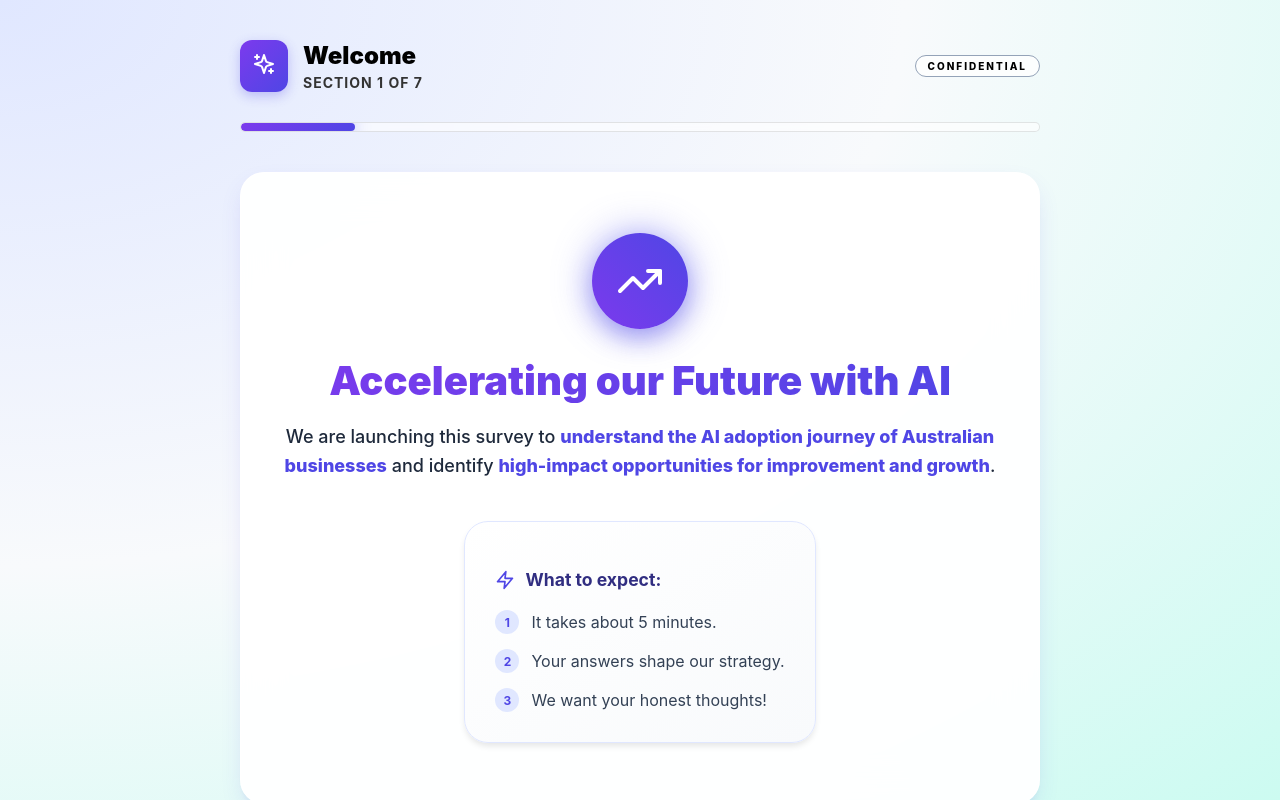
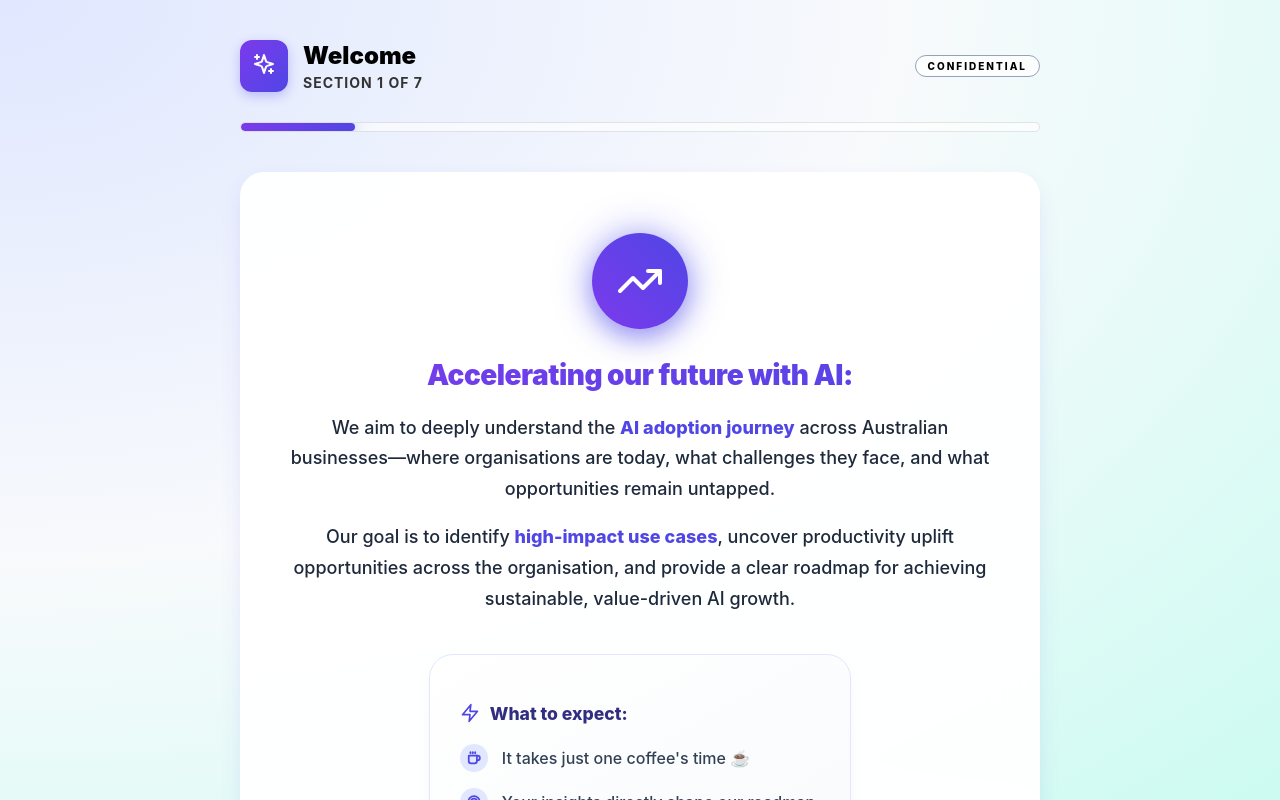
Before and after one commit to alphaseal/ai-maturity-survey, a React (Create React App) app: page / in a window 1280 px wide. Shown: the top 800 px of the page. Built offline with nearby package versions, Linux system fonts and the light colour scheme.

Commit message:
Update survey with refined questions and better UI

```diff
--- a/src/App.js
+++ b/src/App.js
@@ -14,7 +14,8 @@ import {
   AlertCircle,
   TrendingUp,
   Zap,
-  Loader2
+  Loader2,
+  Coffee
 } from 'lucide-react';
 
 // --- CONFIGURATION ---
@@ -371,21 +372,21 @@ function App() {
 
   const submitToGoogleSheets = async (data) => {
     setIsSubmitting(true);
-    try {
     const flatData = flattenData(data);
-      await fetch(GOOGLE_SCRIPT_URL, {
+
+    // Fire and forget (Optimistic UI update)
+    fetch(GOOGLE_SCRIPT_URL, {
       method: "POST",
       mode: "no-cors",
       headers: { "Content-Type": "application/json" },
       body: JSON.stringify(flatData),
-      });
+    }).catch(err => console.error("Bg Error:", err));
+
+    // Fast feedback: Show "Submitting..." for 800ms then show success
+    setTimeout(() => {
+      setIsSubmitting(false);
       setIsSubmitted(true);
-    } catch (error) {
-      console.error("Error submitting:", error);
-      alert("There was an error submitting your survey. Please try again.");
-    } finally {
-      setIsSubmitting(false);
-    }
+    }, 800);
   };
 
   const handleNext = () => {
@@ -411,36 +412,47 @@ function App() {
       title: "Welcome",
       content: (
         <div className="welcome-hero">
-          <div style={{ position: 'relative', width: '96px', height: '96px', margin: '0 auto 30px' }}>
-            <div style={{ position: 'absolute', inset: 0, background: '#6366f1', borderRadius: '50%', filter: 'blur(20px)', opacity: 0.5 }}></div>
-            <div style={{ position: 'relative', width: '100%', height: '100%', background: 'linear-gradient(to top right, #7c3aed, #4f46e5)', borderRadius: '50%', display: 'flex', alignItems: 'center', justifyContent: 'center', boxShadow: '0 10px 25px rgba(79, 70, 229, 0.4)' }}>
+          {/* Animated Icon Circle */}
+          <div className="hero-icon-container">
+            <div className="hero-icon-bg"></div>
+            <div className="hero-icon-wrapper">
               <TrendingUp size={48} color="white" />
             </div>
           </div>
 
+          {/* Main Title */}
           <h2 className="hero-title">
-            Accelerating our Future with AI
+            Accelerating our future with AI:
           </h2>
 
-          <p className="hero-desc">
-            We are launching this survey to <span className="highlight">understand the AI adoption journey of Australian businesses</span> and identify <span className="highlight">high-impact opportunities for improvement and growth</span>.
+          {/* Expanded & Improved Intro Text */}
+          <div className="hero-desc">
+            <p>
+              We aim to deeply understand the <span className="highlight">AI adoption journey</span> across Australian businesses—where organisations are today, what challenges they face, and what opportunities remain untapped.
             </p>
+            <p style={{ marginTop: '16px' }}>
+              Our goal is to identify <span className="highlight">high-impact use cases</span>, uncover productivity uplift opportunities across the organisation, and provide a clear roadmap for achieving sustainable, value-driven AI growth.
+            </p>
+          </div>
 
-          <div style={{ background: 'linear-gradient(to bottom right, #ffffff, #f8fafc)', padding: '30px', borderRadius: '24px', border: '1px solid #e0e7ff', display: 'inline-block', textAlign: 'left', maxWidth: '500px', boxShadow: '0 4px 6px -1px rgba(0, 0, 0, 0.1)' }}>
-            <h3 style={{ fontSize: '1.1rem', fontWeight: 'bold', color: '#312e81', marginBottom: '20px', display: 'flex', alignItems: 'center', gap: '10px' }}>
+          {/* Polished "What to expect" Box */}
+          <div className="expectations-card">
+            <h3 className="expectations-title">
               <Zap size={20} color="#4f46e5" /> What to expect:
             </h3>
-            <ul style={{ listStyle: 'none', padding: 0, margin: 0, display: 'flex', flexDirection: 'column', gap: '15px', color: '#334155' }}>
-              {[
-                "It takes about 5 minutes.",
-                "Your answers shape our strategy.",
-                "We want your honest thoughts!"
-              ].map((text, i) => (
-                <li key={i} style={{ display: 'flex', alignItems: 'center', gap: '12px' }}>
-                  <div style={{ width: '24px', height: '24px', borderRadius: '50%', background: '#e0e7ff', color: '#4f46e5', fontSize: '12px', fontWeight: 'bold', display: 'flex', alignItems: 'center', justifyContent: 'center', flexShrink: 0 }}>{i+1}</div>
-                  {text}
+            <ul className="expectations-list">
+              <li className="expectations-item">
+                <div className="icon-bullet"><Coffee size={14} strokeWidth={3} /></div>
+                <span>It takes just one coffee's time ☕</span>
               </li>
-              ))}
+              <li className="expectations-item">
+                <div className="icon-bullet"><Target size={14} strokeWidth={3} /></div>
+                <span>Your insights directly shape our roadmap.</span>
+              </li>
+              <li className="expectations-item">
+                <div className="icon-bullet"><ShieldCheck size={14} strokeWidth={3} /></div>
+                <span>We want your <strong>candid</strong> thoughts.</span>
+              </li>
             </ul>
           </div>
         </div>
--- a/src/index.css
+++ b/src/index.css
@@ -35,7 +35,6 @@ html, body {
   background-size: cover;
   color: var(--text-main);
   -webkit-font-smoothing: antialiased;
-  /* Prevent horizontal scroll on mobile */
   overflow-x: hidden;
 }
 
@@ -44,7 +43,7 @@ html, body {
   min-height: 100vh;
   display: flex;
   justify-content: center;
-  padding: 40px 20px; /* Side padding for mobile */
+  padding: 40px 20px;
 }
 
 .wrapper {
@@ -130,7 +129,7 @@ html, body {
   -webkit-backdrop-filter: blur(20px);
   border: 1px solid var(--card-border);
   border-radius: var(--radius-xl);
-  padding: 40px; /* Desktop padding */
+  padding: 40px;
   box-shadow: var(--shadow-lg);
   min-height: 500px;
   position: relative;
@@ -147,7 +146,8 @@ html, body {
 .input-label {
   display: block;
   font-size: 1rem;
-  font-weight: 800;
+  /* CHANGED: Unbolded form labels (800 -> 500) */
+  font-weight: 500;
   margin-bottom: 12px;
   color: #000000;
   line-height: 1.4;
@@ -164,14 +164,12 @@ html, body {
   border-radius: var(--radius-lg);
   border: 2px solid #cbd5e1;
   background: white;
-  /* 16px font size prevents iOS zoom on focus */
   font-size: 1rem;
   color: #000000;
   font-weight: 500;
   transition: all 0.2s ease;
   outline: none;
   font-family: inherit;
-  /* Remove default styling on iOS */
   -webkit-appearance: none;
   appearance: none;
 }
@@ -224,7 +222,6 @@ html, body {
   cursor: pointer;
   transition: all 0.2s ease;
   color: #000000;
-  /* Disable tap highlight on mobile */
   -webkit-tap-highlight-color: transparent;
 }
 
@@ -240,14 +237,15 @@ html, body {
 }
 
 .option-text {
-  font-weight: 600;
+  /* Kept slightly bolder for readability inside cards */
+  font-weight: 500;
   color: #000000;
 }
 
 .checkbox-visual, .radio-visual {
   width: 24px;
   height: 24px;
-  border-radius: 6px; /* Circle for radio overrides this below */
+  border-radius: 6px;
   border: 2px solid #94a3b8;
   margin-right: 12px;
   display: flex;
@@ -255,7 +253,7 @@ html, body {
   justify-content: center;
   transition: all 0.2s;
   background: white;
-  flex-shrink: 0; /* Prevents squishing on small screens */
+  flex-shrink: 0;
 }
 
 .radio-visual {
@@ -287,7 +285,7 @@ html, body {
   background: #f8fafc;
   border: 2px solid #e2e8f0;
   border-radius: var(--radius-xl);
-  padding: 20px; /* Reduced padding for mobile */
+  padding: 20px;
   margin-bottom: 40px;
 }
 
@@ -297,7 +295,7 @@ html, body {
 
 .likert-options {
   display: flex;
-  flex-direction: column; /* Stack vertically on mobile */
+  flex-direction: column;
   gap: 12px;
 }
 
@@ -316,13 +314,12 @@ html, body {
   cursor: pointer;
   padding: 8px;
   border-radius: 12px;
-  /* Mobile: horizontal row for each item */
   flex-direction: row;
 }
 
 @media (min-width: 640px) {
   .likert-item {
-    flex-direction: column; /* Desktop: vertical item (circle above label) */
+    flex-direction: column;
     gap: 8px;
     padding: 0;
   }
@@ -356,8 +353,8 @@ html, body {
 }
 
 .likert-label {
-  font-size: 0.85rem; /* Larger for readability on mobile */
-  font-weight: 700;
+  font-size: 0.85rem;
+  font-weight: 600; /* Slightly reduced weight */
   color: #64748b;
   text-transform: uppercase;
 }
@@ -379,9 +376,8 @@ html, body {
   display: flex;
   justify-content: space-between;
   align-items: center;
-  /* Spacing improvements requested */
   margin-top: 40px;
-  padding-bottom: 60px; /* Extra bottom padding for mobile scroll */
+  padding-bottom: 60px;
   gap: 15px;
 }
 
@@ -398,7 +394,6 @@ html, body {
   justify-content: center;
   gap: 10px;
   transition: all 0.3s;
-  /* Disable tap highlight */
   -webkit-tap-highlight-color: transparent;
 }
 
@@ -421,7 +416,6 @@ html, body {
   transform: none;
 }
 
-/* Updated "Previous" Button Style: Solid Box */
 .btn-ghost {
   background: #ffffff;
   color: #000000;
@@ -435,29 +429,56 @@ html, body {
   transform: translateY(-2px);
 }
 
-.hidden { display: none; }
-.visible { visibility: visible; }
-.invisible { visibility: hidden; }
-
-/* Welcome Screen */
+/* Welcome Screen Polish */
 .welcome-hero {
   text-align: center;
   padding: 20px 0;
 }
 
+.hero-icon-container {
+  position: relative;
+  width: 96px;
+  height: 96px;
+  margin: 0 auto 30px;
+}
+
+.hero-icon-bg {
+  position: absolute;
+  inset: 0;
+  background: #6366f1;
+  border-radius: 50%;
+  filter: blur(20px);
+  opacity: 0.5;
+  animation: pulse 3s infinite;
+}
+
+.hero-icon-wrapper {
+  position: relative;
+  width: 100%;
+  height: 100%;
+  background: linear-gradient(to top right, #7c3aed, #4f46e5);
+  border-radius: 50%;
+  display: flex;
+  align-items: center;
+  justify-content: center;
+  box-shadow: 0 10px 25px rgba(79, 70, 229, 0.4);
+}
+
 .hero-title {
-  font-size: 2.5rem;
+  /* CHANGED: Reduced font size from 2.5rem to 1.75rem */
+  font-size: 1.75rem;
   font-weight: 900;
   background: var(--primary-gradient);
   -webkit-background-clip: text;
   -webkit-text-fill-color: transparent;
   margin: 20px 0;
-  line-height: 1.1;
+  line-height: 1.2;
+  letter-spacing: -0.5px;
 }
 
 .hero-desc {
   font-size: 1.125rem;
-  line-height: 1.6;
+  line-height: 1.7;
   color: #1e293b;
   font-weight: 500;
   margin-bottom: 40px;
@@ -468,15 +489,61 @@ html, body {
   font-weight: 800;
 }
 
+.expectations-card {
+  background: linear-gradient(to bottom right, #ffffff, #f8fafc);
+  padding: 30px;
+  border-radius: 24px;
+  border: 1px solid #e0e7ff;
+  display: inline-block;
+  text-align: left;
+  max-width: 500px;
+  box-shadow: 0 8px 20px -4px rgba(0, 0, 0, 0.05);
+}
+
+.expectations-title {
+  font-size: 1.1rem;
+  font-weight: 800;
+  color: #312e81;
+  margin-bottom: 20px;
+  display: flex;
+  align-items: center;
+  gap: 10px;
+}
+
+.expectations-list {
+  list-style: none;
+  padding: 0;
+  margin: 0;
+  display: flex;
+  flex-direction: column;
+  gap: 16px;
+  color: #334155;
+}
+
+.expectations-item {
+  display: flex;
+  align-items: center;
+  gap: 14px;
+  font-weight: 500;
+  font-size: 1rem;
+}
+
+.icon-bullet {
+  width: 28px;
+  height: 28px;
+  border-radius: 50%;
+  background: #e0e7ff;
+  color: #4f46e5;
+  display: flex;
+  align-items: center;
+  justify-content: center;
+  flex-shrink: 0;
+}
+
 /* Animations */
 @keyframes fadeInUp {
   from { opacity: 0; transform: translateY(20px); }
   to { opacity: 1; transform: translateY(0); }
-}
-
-@keyframes popIn {
-  from { transform: scale(0.5); opacity: 0; }
-  to { transform: scale(1); opacity: 1; }
 }
 
 @keyframes shake {
@@ -485,22 +552,34 @@ html, body {
   75% { transform: translateX(5px); }
 }
 
+@keyframes pulse {
+  0% { transform: scale(1); opacity: 0.5; }
+  50% { transform: scale(1.1); opacity: 0.7; }
+  100% { transform: scale(1); opacity: 0.5; }
+}
+
 .animate-pop-in {
   animation: popIn 0.3s cubic-bezier(0.175, 0.885, 0.32, 1.275) forwards;
+}
+
+@keyframes popIn {
+  from { transform: scale(0.5); opacity: 0; }
+  to { transform: scale(1); opacity: 1; }
 }
 
 /* --- Mobile Specific Overrides --- */
 @media (max-width: 640px) {
   .container {
-    padding: 20px 15px; /* Reduce side padding */
+    padding: 20px 15px;
   }
 
   .card {
-    padding: 24px; /* Smaller internal padding */
+    padding: 24px;
   }
 
   .hero-title {
-    font-size: 2rem;
+    /* CHANGED: Further reduced for mobile */
+    font-size: 1.5rem;
   }
 
   .header-left .title-group h1 {
@@ -509,13 +588,13 @@ html, body {
 
   /* Stack buttons on mobile */
   .footer-nav {
-    flex-direction: column-reverse; /* Next button on top */
+    flex-direction: column-reverse;
     gap: 15px;
     margin-top: 30px;
   }
 
   .btn {
-    width: 100%; /* Full width touch targets */
-    padding: 18px; /* Slightly taller for touch */
+    width: 100%;
+    padding: 18px;
   }
 }
```
Lines whose indentation alone changed are shown as unchanged.
